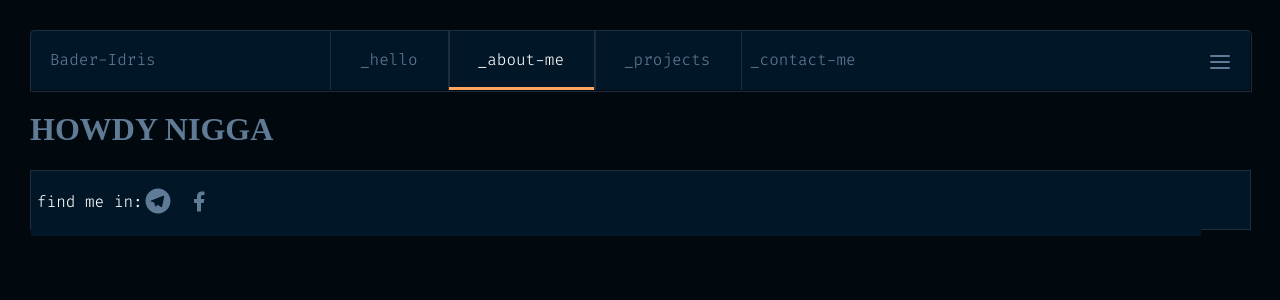
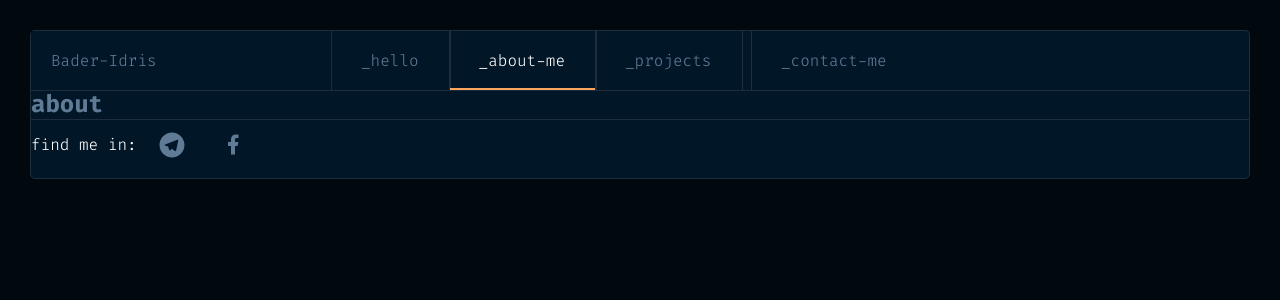
Before and after one commit to Bader-Idris/portfolio, a Vue app in the folder client/: page /about in a window 1280 px wide. Shown: the top 300 px of the page. Built offline with nearby package versions, Linux system fonts and the light colour scheme.

Commit message:
fix: man it needs a lot of fixes 😒

```diff
--- a/client/src/assets/scss/_mixins.scss
+++ b/client/src/assets/scss/_mixins.scss
@@ -126,15 +126,12 @@
 
 
 
-// for my e-commerce
-@mixin softForm() {
-  box-shadow: 0 2px 20px rgb(0 0 0 / 30%);
-  padding: 20px;
-  border-radius: 6px;
+// Portfolio
+@mixin mainMiddleSettings() {
+  font-family: $main-font;
+  position: relative;
+  background-color: $primary2;
+  border-left: 1px solid $lines;
+  border-right: 1px solid $lines;
+  border-top: 1px solid $lines;
 }
-@mixin inTheMiddle() {
-  top: 50%;
-  left: 50%;
-  transform: translate(-50%, -50%);
-  position: absolute;
-}
--- a/client/src/assets/scss/_variables.scss
+++ b/client/src/assets/scss/_variables.scss
@@ -1,5 +1,6 @@
 // Primary colors
 $primary1: #01080E;//
+$primary-1-hovered: #01080E;//
 $primary2: #011627;//
 $primary3: #011221;//
 
--- a/client/src/components/TheNavigation.vue
+++ b/client/src/components/TheNavigation.vue
@@ -1,32 +1,92 @@
 <template>
   <header>
     <div class="container">
-      <div class="name">
+      <div class="name ">
         Bader-Idris
       </div>
       <nav class="nav">
-        <router-link to="/" class="internal-link" :class="{ active: $route.path === '/' }">_hello</router-link>
-        <router-link to="/about" class="internal-link"
+        <router-link to="/" class="internal-link sub-navs" :class="{ active: $route.path === '/' }">_hello</router-link>
+        <router-link to="/about" class="internal-link sub-navs"
           :class="{ active: $route.path === '/about' }">_about-me</router-link>
-        <router-link to="/projects" class="internal-link"
+        <router-link to="/projects" class="internal-link sub-navs"
           :class="{ active: $route.path === '/projects' }">_projects</router-link>
       </nav>
-      <div class="contact">
-        _contact-me
+      <router-link to="/contact" class="internal-link contact sub-navs"
+        :class="{ active: $route.path === '/contact' }">_contact-me</router-link>
     </div>
-    </div>
-    <div class="burger-nav">
+    <div class="burger-nav" v-if="showBurgerNav" @click="togglePhoneMenu">
       <span></span>
       <span></span>
       <span></span>
     </div>
+    <div class="phone-menu" v-show="showPhoneMenu">
+      <div class="remove-phone-menu" @click="togglePhoneMenu">
+        <span></span>
+        <span></span>
+      </div>
+      <FooterView />
+    </div>
   </header>
 </template>
 
-<script>
+<script setup>
+import { ref } from 'vue';
+import FooterView from '@/views/FooterView.vue';
+const showBurgerNav = ref(window.outerWidth <= 768);
+const showPhoneMenu = ref(false);
+
+const togglePhoneMenu = () => {
+  showPhoneMenu.value = !showPhoneMenu.value;
+};
+
+const handleResize = () => {
+  showBurgerNav.value = window.outerWidth <= 768;
+};
+handleResize();
+
+window.onresize = handleResize;
 </script>
 
 <style lang="scss" scoped>
+.sub-navs {
+  padding: 21px 30px;
+  cursor: pointer;
+  color: $secondary1;
+  text-decoration: none;
+  position: relative;
+
+  &.active::before {
+    content: "";
+    width: 100%;
+    height: 100%;
+    position: absolute;
+    top: -3px;
+    left: 0;
+    border-bottom: 3px solid $accent1;
+    color: $secondary4;
+  }
+
+  &.active {
+    color: $secondary4;
+  }
+
+  &::after {
+    content: "";
+    border-color: $lines;
+    border-width: 1px;
+    height: 100%;
+    width: 100%;
+    position: absolute;
+    top: 0;
+    left: 0;
+  }
+  &:not(.contact)::after {
+    border-style: hidden solid hidden solid;
+  }
+  &.contact::after {
+    border-style: hidden hidden hidden solid;
+  }
+}
 header {
   position: relative;
   height: 60px;
@@ -34,16 +94,9 @@ header {
   background-color: $primary2;
   color: $secondary1;
   width: 100%;
-  &::before {
-    content: "";
-    position: absolute;
-    top: 0;
-    left: 0;
-    width: 100%;
-    height: 100%;;
   border: 1px solid $lines;
+  border-width: 1px 1px 0 1px;
   border-radius: 5px 5px 0 0;
-  }
   .container {
     margin-right: -1px;
     color: inherit;
@@ -61,57 +114,13 @@ header {
       position: relative;
       padding: 15px 0;
       // line-height: 65px;
-      &::before {
-        // content: "";
-        border-right: 1px solid $lines;
-        border-radius: 0 0 0 5px;
-        // border-bottom: 1px solid $lines;
-        height: 100%;
-        width: 100%;
-        position: absolute;
-        top: 0;
-        left: 0;
-      }
     }
     nav {
       display: flex;
       // justify-content: space-evenly;
       flex-basis: 420px;
       // align-self: flex-start;
-      a {
-        padding: 21px 30px;
-        cursor: pointer;
-        color: $secondary1;
-        text-decoration: none;
-        position: relative;
-        &.active::before {
-          content: "";
-          width: 100%;
-          height: 100%;
-          position: absolute;
-          top: -3px;
-          left: 0;
-          border-bottom: 3px solid $accent1;
-          color: $secondary4;
-        }
-        &.active {
-          color: $secondary4;
-        }
-        &::after {
-          content: "";
-          border-color: $lines;
-          border-style: hidden solid hidden solid;
-          border-width: 1px;
-          // border-right: 1px solid $lines;
-          // border-radius: 0 0 0 5px;
-          // border-bottom: 1px solid $lines;
-          height: 100%;
-          width: 100%;
-          position: absolute;
-          top: 0;
-          left: 0;
-        }
-      }
+
     }
     .contact {
       // align-self: flex-end;
@@ -126,6 +135,7 @@ header {
       }
     }
   }
+  @media (max-width: 768px) {
     .burger-nav {
       z-index: 2;
       width: 20px;
@@ -140,7 +150,39 @@ header {
         background-color: $secondary1;
         border-radius: 1px;
         margin-bottom: 4px;
+      }
+    }
+    .phone-menu {
+      width: calc(100vw - 30px);
+      height: calc(100vh - 30px);
+      background-color: $primary2;
+      z-index: 999;
+      position: relative;
+      top: -50px;
+      border-radius: 5px;
+      .remove-phone-menu {
+        z-index: 2;
+        width: 20px;
+        height: 20px;
+        top: 30px;
+        right: 22px;
+        position: absolute;
+
+        span {
+          display: block;
+          width: 100%;
+          height: 2px;
+          background-color: $secondary1;
           border-radius: 1px;
+          margin-bottom: 4px;
+          &:first-of-type {
+            transform: rotate(45deg) translateX(20%);
+          }
+          &:last-of-type {
+            transform: rotate(-45deg) translateX(20%);
+          }
+        }
+      }
     }
   }
 }
--- a/client/src/views/About.vue
+++ b/client/src/views/About.vue
@@ -1,6 +1,6 @@
 <template>
-  <div>
-    <h1>HOWDY NIGGA</h1>
+  <div class="about-me" >
+    <h2>about</h2>
   </div>
 </template>
 
@@ -10,6 +10,12 @@ export default {
 }
 </script>
 
-<style lang="sass" scoped>
-
+<style lang="scss" scoped>
+.about-me {
+  @include mainMiddleSettings;// mixin
+  h2 {
+    // margin: 1px 0 1px 0;
+    margin: 0;
+  }
+}
 </style>
--- a/client/src/views/Contact.vue
+++ b/client/src/views/Contact.vue
@@ -1,6 +1,6 @@
 <template>
-  <div>
-    <h1>HOWDY BRO</h1>
+  <div class="contact">
+    <h2>contact</h2>
   </div>
 </template>
 
@@ -11,5 +11,10 @@ export default {
 </script>
 
 <style lang="scss" scoped>
-
+.contact {
+  @include mainMiddleSettings; // mixin
+  h2 {
+    margin: 0;
+  }
+}
 </style>
--- a/client/src/views/FooterView.vue
+++ b/client/src/views/FooterView.vue
@@ -4,10 +4,14 @@
       <p>find me in:</p>
       <div class="social">
         <div class="telegram">
-          <Telegram width="30px" class="svg" />
+          <AppLink class="external-link" to="https://t.me/BaderIdrees">
+            <Telegram width="30px" class="svg" />
+          </AppLink>
         </div>
         <div class="facebook">
-          <Fb />
+          <AppLink class="external-link" to="https://www.facebook.com/Bader.idr">
+            <Fb />
+          </AppLink>
         </div>
       </div>
       <div class="github">
@@ -32,26 +36,21 @@ footer {
   font-family: $main-font;
   height: 60px;
   background-color: $primary2;
-    border: 1px solid $lines;
-      margin-right: -1px;
-  &::before {
-    // content: "";
-    position: absolute;
-    top: 0;
-    left: 0;
-    width: 100%;
-    height: 100%;;
-    border: 1px solid $lines;
-    z-index: -1;
-  }
+  border: 1px solid $lines;
+  border-radius: 0 0 5px 5px;
   & .container {
     display: flex;
-    padding: 6px;
     background-color: inherit;
+    > * {
+      // padding: 6px;
+    }
     .social {
       display: flex;
       justify-content: center;
       align-items: center;
+      .telegram {
+        padding: 10px 20px;
+      }
     }
   }
   @media (max-width: 768px) {
--- a/client/src/views/Home.vue
+++ b/client/src/views/Home.vue
@@ -33,14 +33,10 @@ import Food from '@/components/Food.vue';
 
 <style lang="scss" scoped>
 .home {
-  font-family: $main-font;
-  position: relative;
-  background-color: $primary2;
-  border-left: 1px solid $lines;
-  border-top: 1px solid $lines;
+  @include mainMiddleSettings;
     padding: 50px;
 
-  border: 1px solid $lines;
+  // border: 1px solid $lines;
   @media (max-width: 768px) {
     border-radius: 0 0 5px 5px;
   }
--- a/client/src/views/Projects.vue
+++ b/client/src/views/Projects.vue
@@ -1,6 +1,6 @@
 <template>
-  <div>
-    <h1>HOWDY BRO</h1>
+  <div class="projects">
+    <h2>projects</h2>
   </div>
 </template>
 
@@ -11,5 +11,10 @@
 </script>
 
 <style lang="scss" scoped>
-
+.projects {
+  @include mainMiddleSettings;
+  h2 {
+    margin: 0;
+  }
+}
 </style>
```
Also changed, not shown: 1 other file (tests, documents, lock files or other folders). Lines whose indentation alone changed are shown as unchanged.
